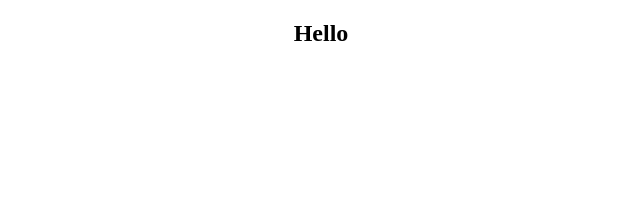
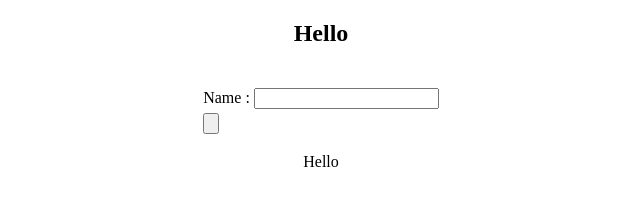
Before and after one commit to hulyo-firmansyah/project--github--1, a plain HTML site: page index.html in a window 1280 px wide. Shown: the whole page, without its empty margins (319-959 px from the left). Drawn offline with Linux system fonts and the light colour scheme.

Commit message:
update index.html with javascript

```diff
--- a/index.html
+++ b/index.html
@@ -5,7 +5,23 @@
 </head>
 <body>
 	<center>
-		<h2>Hello</h2>
+		<h2>Hello</h2><br>
+		<table>
+			<tr>
+				<td>Name : </td>
+				<td><input type="text" id="name" name=""></td>
+			</tr>
+			<tr>
+				<td><input type="button" id="sent" name=""></td>
+			</tr>
+		</table>
+		<p>Hello <span id="namefield"></span></p>
 	</center>
+	<script type="text/javascript">
+		var name = getElementsById('name').value();
+		if(getElementsById('sent')){
+			getElementsById('namefield').value(name);
+		}
+	</script>
 </body>
 </html>
```
